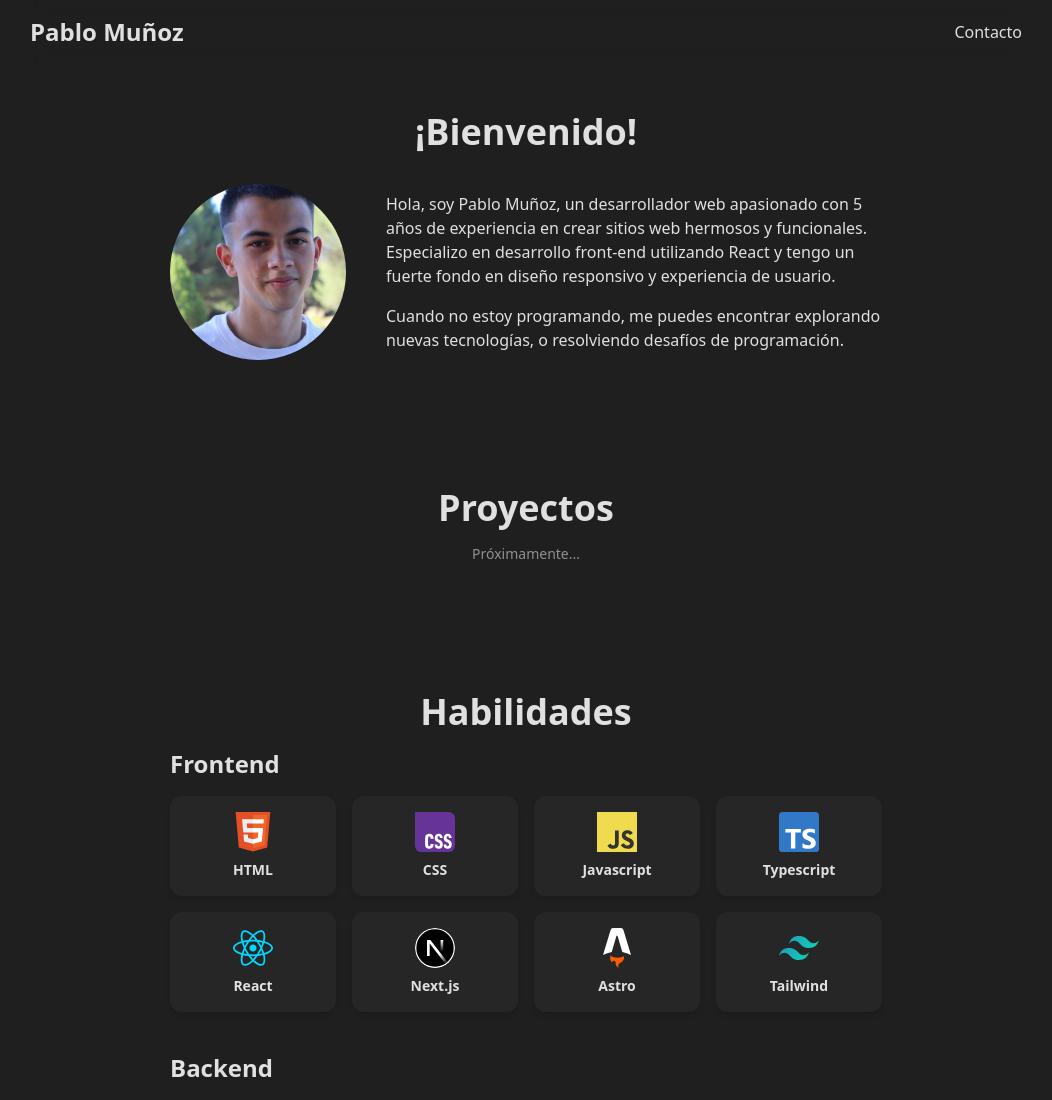
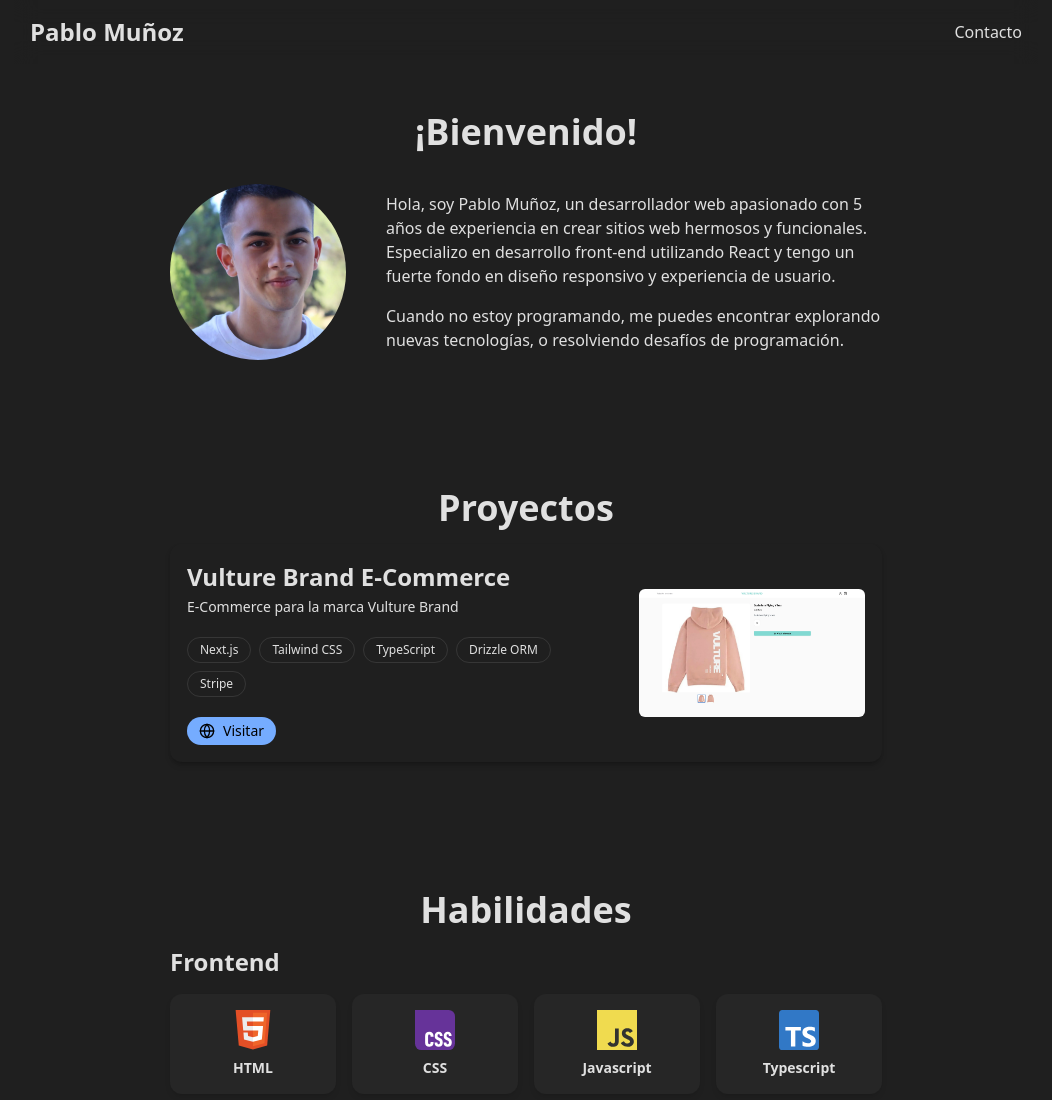
Before and after one commit to PPabloMunoz/porfolio, an Astro site: page / in a window 1280 px wide. Shown: the top 1100 px of the page, without its empty margins (114-1166 px from the left). Built offline with nearby package versions, Linux system fonts and the light colour scheme; Astro itself is replaced by a stand-in of ours.

Commit message:
Add vulture project

```diff
--- a/src/components/sections/projects-section.astro
+++ b/src/components/sections/projects-section.astro
@@ -9,7 +9,15 @@ type TProject = {
   tags: string[]
 }
 
-const projects: TProject[] = []
+const projects: TProject[] = [
+  {
+    name: 'Vulture Brand E-Commerce',
+    description: 'E-Commerce para la marca Vulture Brand',
+    image: '/projects/vulture.webp',
+    url: 'https://vulture.pablomunoz.dev',
+    tags: ['Next.js', 'Tailwind CSS', 'TypeScript', 'Drizzle ORM', 'Stripe'],
+  },
+]
 ---
 
 <section id='projects'>
@@ -19,11 +27,11 @@ const projects: TProject[] = []
     {
       projects.length > 0 &&
         projects.map((project) => (
-          <div class='flex flex-row gap-4 justify-between items-center border border-transparent hover:border-white/10 hover:bg-card rounded-xl p-4 transition-colors duration-300 shadow-md shadow-black/20'>
+          <div class='flex flex-col sm:flex-row gap-4 justify-between items-start sm:items-center border border-transparent hover:border-white/10 hover:bg-card rounded-xl p-4 transition-colors duration-300 shadow-md shadow-black/20'>
             <div class='flex flex-col gap-1'>
               <h3 class='text-2xl font-bold'>{project.name}</h3>
               <p class='text-sm font-light'>{project.description}</p>
-              <div class='flex gap-2 flex-wrap mt-4'>
+              <div class='flex gap-2 flex-wrap mt-4 max-w-sm'>
                 {project.tags.map((tag) => (
                   <span class='text-xs px-3 py-1 border border-white/10 rounded-full flex justify-center items-center'>
                     {tag}
@@ -47,7 +55,7 @@ const projects: TProject[] = []
             <img
               src={project.image}
               alt={project.name}
-              class='aspect-video w-1/3 object-cover'
+              class='aspect-video sm:w-1/3 object-cover rounded-md w-full'
             />
           </div>
         ))
--- a/src/layouts/Layout.astro
+++ b/src/layouts/Layout.astro
@@ -27,7 +27,7 @@ const { title } = Astro.props
   :root {
     --background-color: 0, 0%, 12.2%;
     --primary-foreground: 0, 0%, 88%;
-    --secondary: 216, 100%, 63%;
+    --secondary: 216, 100%, 73%;
     --card: 0, 0%, 14.9%;
   }
 
```
Also changed, not shown: public/projects/vulture.webp (added).
